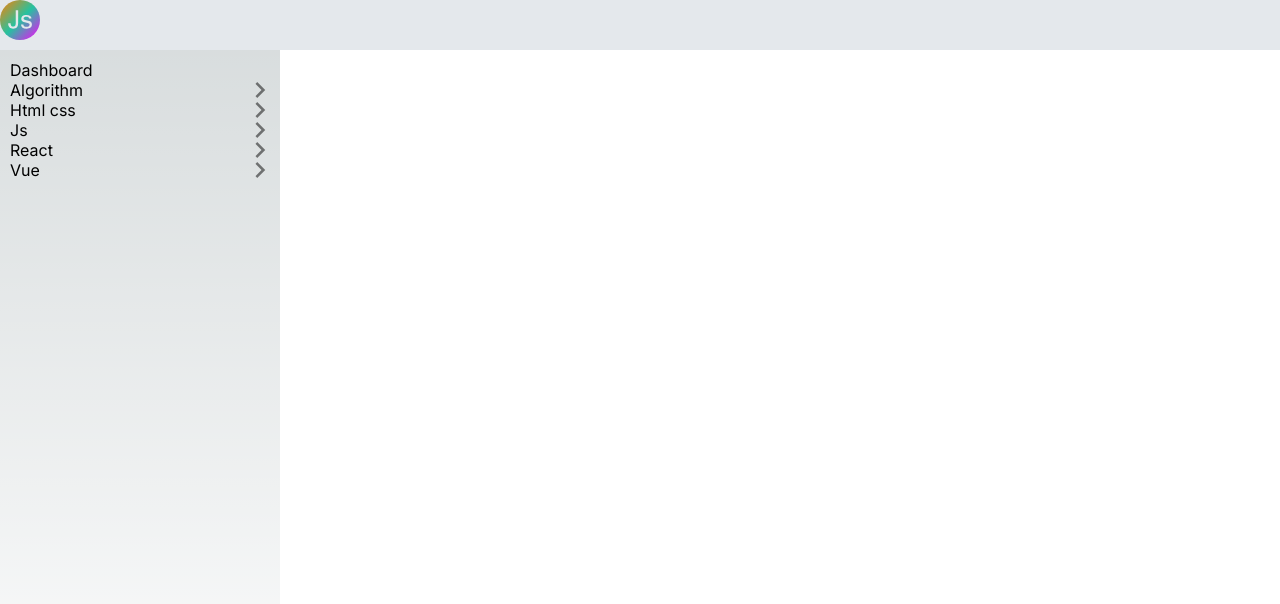
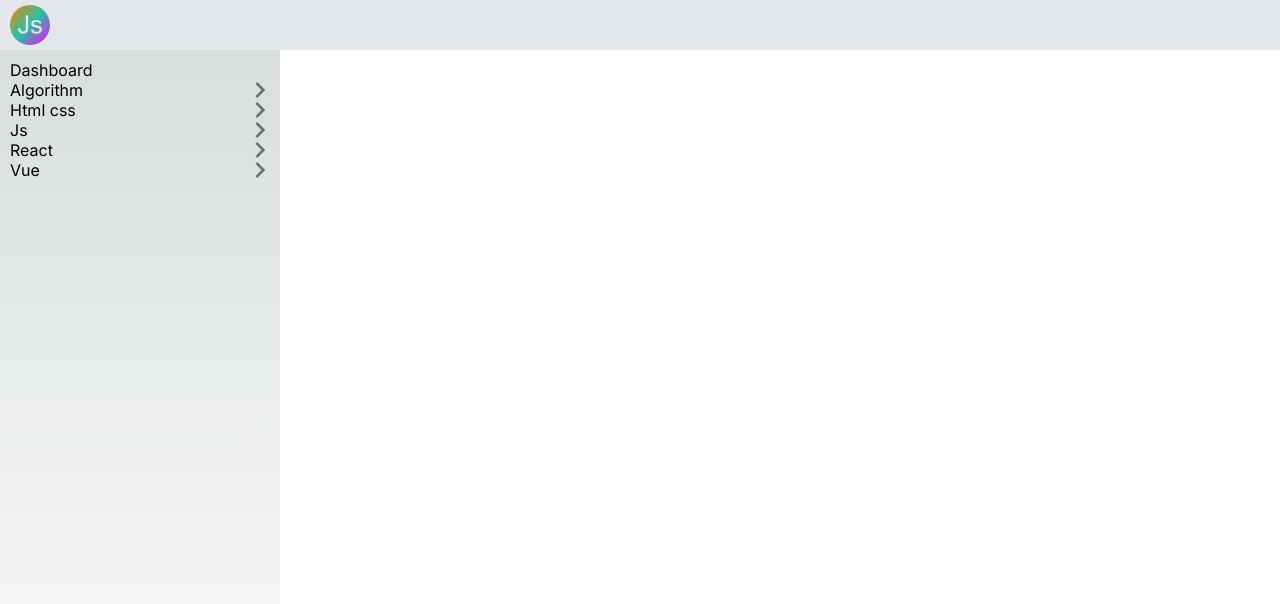
Before and after one commit to huiruo/programming-tech, a Next.js app: page / in a window 1280 px wide. Shown: the top 604 px of the page. Built offline with nearby package versions, Linux system fonts and the light colour scheme.

Commit message:
feat: improve ux

```diff
--- a/src/app/globals.css
+++ b/src/app/globals.css
@@ -181,8 +181,14 @@ ul {
     display: none !important;
   }
 
-  .md-container {
-    padding: 50px 10px 20px 10px !important;
+  .empty-div {
+    width: 0px !important;
+    min-width: 0px !important;
+  }
+
+  .article {
+    max-width: 100% !important;
+    min-width: 100% !important;
   }
 
   .sidebar-content {
@@ -194,9 +200,15 @@ ul {
   display: flex;
 }
 
+ol {
+  padding-left:18px;
+}
+
+ol li::marker {
+  color: #ec4899;
+}
 
 .nav {
-  /* position: sticky; */
   position: fixed;
   top: 0;
   height: 50px;
@@ -245,7 +257,21 @@ ul {
       rgb(var(--background-end-rgb))) rgb(var(--background-start-rgb));
 }
 
+.empty-div {
+  width: 280px;
+  min-width: 280px;
+  height: 100px;
+}
+
 .md-container {
-  padding: 50px 100px 20px 400px;
+  display: flex;
   width: 100%;
+  margin: 0 auto;
 }
+
+.article {
+  max-width: 1320px;
+  min-width: 60%;
+  margin: 0 auto;
+  padding: 0 10px 0px 10px;
+}
--- a/src/app/layout.tsx
+++ b/src/app/layout.tsx
@@ -3,13 +3,12 @@ import { Inter } from "next/font/google";
 import { Sidebar } from "@/components/sidebar";
 import "./globals.css";
 import { NavWrapper } from "@/components/nav";
-import { Provider } from "jotai";
 
 const inter = Inter({ subsets: ["latin"] });
 
 export const metadata: Metadata = {
-  title: "remirror.xyz",
-  description: "remirror.xyz",
+  title: "Block-chain",
+  description: "block-chain",
 };
 
 export default function RootLayout({
@@ -21,6 +20,7 @@ export default function RootLayout({
     <html lang="en">
       <head>
         <meta name="viewport" content="width=device-width, initial-scale=1" />
+        <link data-rh="true" rel="icon" href="/logo.svg"></link>
       </head>
       <body className={inter.className}>
         <div className='wrapper-box'>
@@ -28,11 +28,12 @@ export default function RootLayout({
 
           <div className='main-container'>
             <Sidebar isMobile={false} />
-            <Provider>
-              <main className="md-container">
+            <main className="md-container">
+              <div className="empty-div" />
+              <article className="article">
                 {children}
-              </main>
-            </Provider>
+              </article>
+            </main>
           </div>
         </div>
       </body>
--- a/src/components/nav/nav.tsx
+++ b/src/components/nav/nav.tsx
@@ -14,7 +14,11 @@ export const Nav = ({ isMobile }: { isMobile: boolean }) => {
 
   return (
     <nav className="nav">
-      <Box sx={{ display: "flex", alignItems: "center" }}>
+      <Box sx={{
+        display: "flex",
+        alignItems: "center",
+        height: '100%',
+      }}>
         {isMobile && (
           <Box
             onClick={() => toggleDrawer("NavDrawer")}
@@ -34,6 +38,7 @@ export const Nav = ({ isMobile }: { isMobile: boolean }) => {
           src="/logo.svg"
           width={40}
           sx={{
+            ml: '10px',
             borderRadius: "50%",
           }}
         />
```
Also changed, not shown: 1 other file (tests, documents, lock files or other folders).
